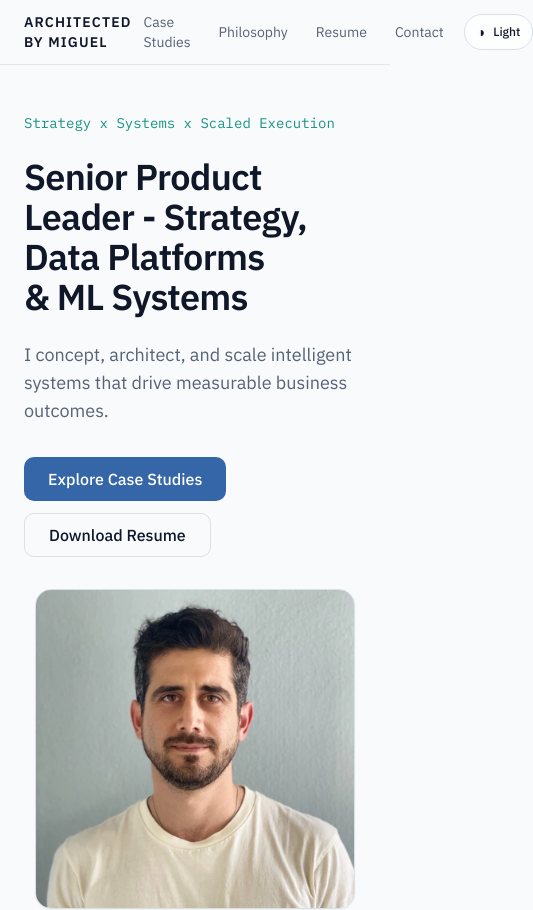
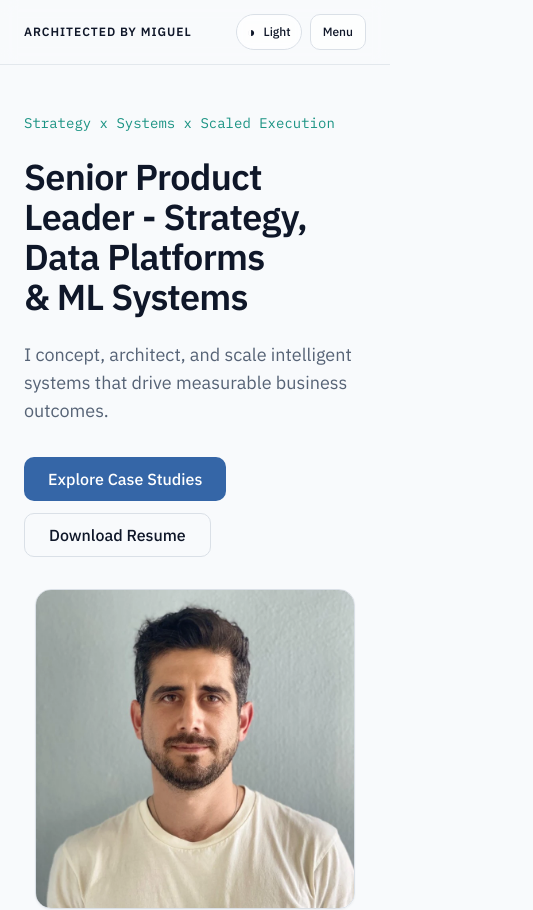
Before and after one commit to delalamamiguel-max/portfolio, a React (Vite) app: page / in a window 390 px wide. Shown: the top 910 px of the page, 533 px wide, since content can reach past the window. Built offline with nearby package versions, Linux system fonts and the light colour scheme.

Commit message:
Refactor nav to mobile-first responsive menu

```diff
--- a/src/components/layout/site-shell.tsx
+++ b/src/components/layout/site-shell.tsx
@@ -2,7 +2,7 @@ import { Link, NavLink, useLocation, useNavigate } from "react-router-dom";
 import { ThemeToggle } from "@/components/theme/theme-toggle";
 import { Button } from "@/components/ui/button";
 import { logout } from "@/lib/auth";
-import type { ReactNode } from "react";
+import { useEffect, useState, type ReactNode } from "react";
 
 const navItems = [
   { to: "/case-studies", label: "Case Studies" },
@@ -14,13 +14,19 @@ const navItems = [
 export function SiteShell({ children }: { children: ReactNode }) {
   const navigate = useNavigate();
   const location = useLocation();
+  const [mobileNavOpen, setMobileNavOpen] = useState(false);
+
+  useEffect(() => {
+    setMobileNavOpen(false);
+  }, [location.pathname]);
+
   const onLogout = async () => {
     await logout();
     navigate("/");
   };
 
   return (
-    <div className="min-h-screen bg-background text-foreground transition-colors duration-300">
+    <div className="min-h-screen overflow-x-clip bg-background text-foreground transition-colors duration-300">
       <a
         href="#main-content"
         className="sr-only focus:not-sr-only focus:absolute focus:left-4 focus:top-4 focus:z-50 focus:rounded-md focus:bg-strategic-blue focus:px-4 focus:py-2 focus:text-primary-text"
@@ -28,14 +34,14 @@ export function SiteShell({ children }: { children: ReactNode }) {
         Skip to main content
       </a>
       <header className="border-b border-border/70 bg-background/90 backdrop-blur supports-[backdrop-filter]:bg-background/75">
-        <div className="container flex h-16 items-center justify-between">
+        <div className="container flex h-16 items-center justify-between gap-2">
           <Link
             to="/"
-            className="rounded-sm text-sm font-semibold uppercase tracking-[0.08em] text-foreground focus-visible:outline-none focus-visible:ring-2 focus-visible:ring-ring focus-visible:ring-offset-2 focus-visible:ring-offset-background"
+            className="min-w-0 rounded-sm text-xs font-semibold uppercase tracking-[0.08em] text-foreground focus-visible:outline-none focus-visible:ring-2 focus-visible:ring-ring focus-visible:ring-offset-2 focus-visible:ring-offset-background sm:text-sm"
           >
             Architected by Miguel
           </Link>
-          <nav aria-label="Primary" className="flex items-center gap-1 md:gap-2">
+          <nav aria-label="Primary" className="hidden items-center gap-1 md:flex md:gap-2">
             {navItems.map((item) => (
               <NavLink
                 key={item.to}
@@ -56,6 +62,47 @@ export function SiteShell({ children }: { children: ReactNode }) {
               </Button>
             ) : null}
           </nav>
+          <div className="flex items-center gap-2 md:hidden">
+            <ThemeToggle className="px-2.5" />
+            <Button
+              type="button"
+              variant="ghost"
+              className="h-9 rounded-md border border-border bg-card/70 px-3 text-xs font-medium text-foreground hover:bg-card"
+              onClick={() => setMobileNavOpen((open) => !open)}
+              aria-expanded={mobileNavOpen}
+              aria-controls="mobile-primary-nav"
+              aria-label={mobileNavOpen ? "Close menu" : "Open menu"}
+            >
+              {mobileNavOpen ? "Close" : "Menu"}
+            </Button>
+          </div>
+        </div>
+        <div
+          id="mobile-primary-nav"
+          className={`${mobileNavOpen ? "block" : "hidden"} border-t border-border/70 md:hidden`}
+        >
+          <nav aria-label="Mobile primary" className="container py-3">
+            <div className="grid gap-1">
+              {navItems.map((item) => (
+                <NavLink
+                  key={`mobile-${item.to}`}
+                  to={item.to}
+                  className={({ isActive }) =>
+                    `w-full rounded-md px-3 py-2 text-left text-base leading-6 transition-colors duration-200 focus-visible:outline-none focus-visible:ring-2 focus-visible:ring-ring focus-visible:ring-offset-2 focus-visible:ring-offset-background ${
+                      isActive ? "bg-secondary text-foreground" : "text-muted-text hover:bg-secondary hover:text-foreground"
+                    }`
+                  }
+                >
+                  {item.label}
+                </NavLink>
+              ))}
+              {location.pathname.startsWith("/case-studies") || location.pathname.startsWith("/deep-dive") ? (
+                <Button variant="ghost" className="mt-1 h-10 justify-start px-3 text-base" onClick={onLogout}>
+                  Logout
+                </Button>
+              ) : null}
+            </div>
+          </nav>
         </div>
       </header>
       <main id="main-content">{children}</main>
--- a/src/components/theme/theme-toggle.tsx
+++ b/src/components/theme/theme-toggle.tsx
@@ -1,7 +1,8 @@
 import { Button } from "@/components/ui/button";
 import { useTheme } from "@/components/theme/theme-provider";
+import { cn } from "@/lib/utils";
 
-export function ThemeToggle() {
+export function ThemeToggle({ className }: { className?: string }) {
   const { theme, toggleTheme } = useTheme();
   const next = theme === "dark" ? "light" : "dark";
 
@@ -10,7 +11,7 @@ export function ThemeToggle() {
       type="button"
       variant="ghost"
       onClick={toggleTheme}
-      className="ml-1 h-9 rounded-full border border-border bg-card/70 px-3 text-foreground backdrop-blur-sm hover:bg-card"
+      className={cn("h-9 rounded-full border border-border bg-card/70 px-3 text-foreground backdrop-blur-sm hover:bg-card", className)}
       aria-label={`Switch to ${next} mode`}
       title={`Switch to ${next} mode`}
     >
```
Also changed, not shown: 2 other files (tests, documents, lock files or other folders).
